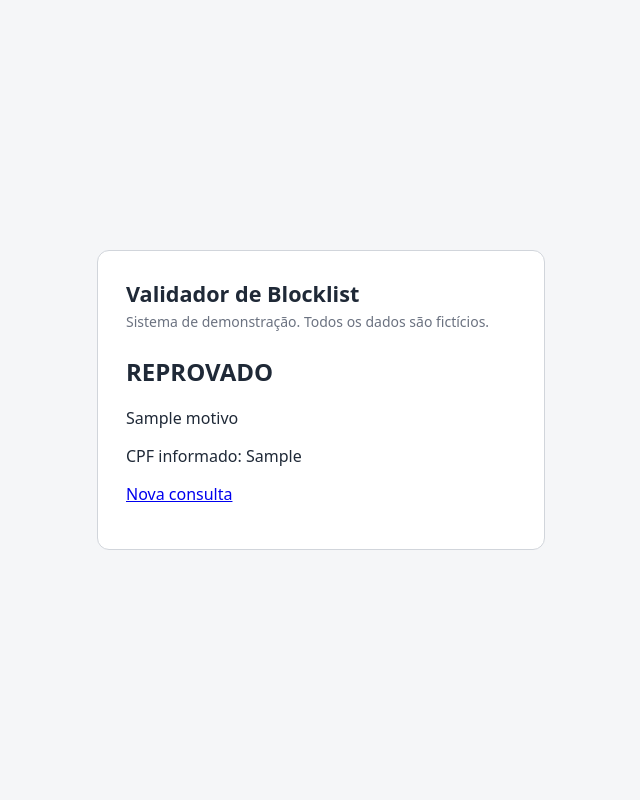
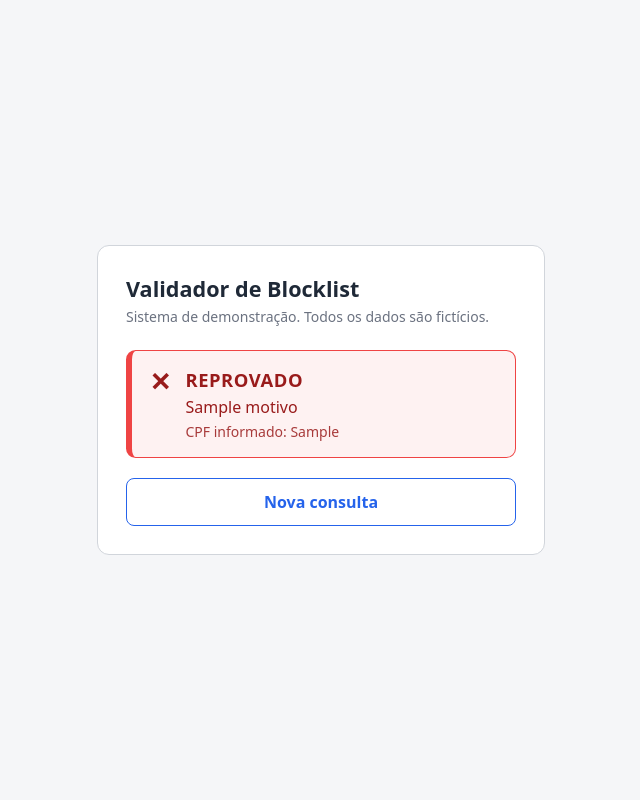
Before and after one commit to tuccilab007/blocklist-validator, a Flask app: template src/blocklist/webapp/templates/resultado.html in a window 1280 px wide. Shown: the whole page, without its empty margins (319-959 px from the left). Run offline with Flask 3, Linux system fonts and the light colour scheme; the template is opened without the code that fills it: most values are stand-ins (such as "Sample title", 1, 10 or a date in 2020).

Commit message:
feat: tela de resultado com cores e testes ancorados no elemento

```diff
--- a/src/blocklist/webapp/templates/base.html
+++ b/src/blocklist/webapp/templates/base.html
@@ -3,17 +3,30 @@
 <head>
   <meta charset="utf-8">
   <meta name="viewport" content="width=device-width, initial-scale=1">
+  {# Ícone vazio: evita o pedido de /favicon.ico (e o 404 no log) #}
+  <link rel="icon" href="data:,">
   <title>{% block titulo %}Validador de Blocklist{% endblock %}</title>
   <style>
     :root {
       color-scheme: light dark;
       --fundo: #f5f6f8; --cartao: #ffffff; --texto: #1f2937; --suave: #6b7280;
       --borda: #d1d5db; --destaque: #2563eb; --texto-botao: #ffffff;
+
+      /* Cores por status: fundo, borda e texto */
+      --ok-fundo: #ecfdf5;   --ok-borda: #10b981;   --ok-texto: #065f46;
+      --nao-fundo: #fef2f2;  --nao-borda: #ef4444;  --nao-texto: #991b1b;
+      --inv-fundo: #fffbeb;  --inv-borda: #f59e0b;  --inv-texto: #92400e;
+      --ind-fundo: #f3f4f6;  --ind-borda: #6b7280;  --ind-texto: #374151;
     }
     @media (prefers-color-scheme: dark) {
       :root {
         --fundo: #111827; --cartao: #1f2937; --texto: #f3f4f6; --suave: #9ca3af;
         --borda: #374151; --destaque: #60a5fa; --texto-botao: #0b1220;
+
+        --ok-fundo: #052e22;   --ok-borda: #34d399;   --ok-texto: #a7f3d0;
+        --nao-fundo: #3b0d0d;  --nao-borda: #f87171;  --nao-texto: #fecaca;
+        --inv-fundo: #3a2a05;  --inv-borda: #fbbf24;  --inv-texto: #fde68a;
+        --ind-fundo: #111827;  --ind-borda: #9ca3af;  --ind-texto: #e5e7eb;
       }
     }
     body {
@@ -33,12 +46,36 @@
       border: 1px solid var(--borda); border-radius: .5rem;
       background: transparent; color: inherit;
     }
-    button {
-      margin-top: 1rem; width: 100%; padding: .75rem; font-size: 1rem; font-weight: 600;
-      border: 0; border-radius: .5rem; cursor: pointer;
-      background: var(--destaque); color: var(--texto-botao);
+    button, .botao-secundario {
+      display: block; box-sizing: border-box; width: 100%; padding: .75rem;
+      font-size: 1rem; font-weight: 600; text-align: center; text-decoration: none;
+      border-radius: .5rem; cursor: pointer;
     }
-    input:focus-visible, button:focus-visible { outline: 3px solid var(--destaque); outline-offset: 2px; }
+    button { margin-top: 1rem; border: 0; background: var(--destaque); color: var(--texto-botao); }
+    .botao-secundario {
+      margin-top: 1.25rem; color: var(--destaque); background: transparent;
+      border: 1px solid var(--destaque);
+    }
+    input:focus-visible, button:focus-visible, .botao-secundario:focus-visible {
+      outline: 3px solid var(--destaque); outline-offset: 2px;
+    }
+
+    /* Tela de resultado: a cor vem do mesmo atributo que o robô lê (data-status) */
+    #resultado {
+      --fundo-status: var(--ind-fundo); --borda-status: var(--ind-borda); --texto-status: var(--ind-texto);
+      display: grid; grid-template-columns: auto 1fr; column-gap: .9rem; align-items: start;
+      padding: 1rem 1.1rem; border-radius: .6rem;
+      border: 1px solid var(--borda-status); border-left-width: 6px;
+      background: var(--fundo-status); color: var(--texto-status);
+    }
+    #resultado[data-status="APROVADO"]     { --fundo-status: var(--ok-fundo);  --borda-status: var(--ok-borda);  --texto-status: var(--ok-texto); }
+    #resultado[data-status="REPROVADO"]    { --fundo-status: var(--nao-fundo); --borda-status: var(--nao-borda); --texto-status: var(--nao-texto); }
+    #resultado[data-status="INVALIDO"]     { --fundo-status: var(--inv-fundo); --borda-status: var(--inv-borda); --texto-status: var(--inv-texto); }
+    #resultado[data-status="INDISPONIVEL"] { --fundo-status: var(--ind-fundo); --borda-status: var(--ind-borda); --texto-status: var(--ind-texto); }
+    #resultado .icone { font-size: 1.6rem; font-weight: 700; line-height: 1.2; }
+    #resultado h2 { font-size: 1.15rem; margin: 0 0 .3rem; letter-spacing: .03em; }
+    #resultado p { margin: .25rem 0 0; }
+    #resultado .cpf { font-size: .875rem; opacity: .85; }
   </style>
 </head>
 <body>
--- a/src/blocklist/webapp/templates/resultado.html
+++ b/src/blocklist/webapp/templates/resultado.html
@@ -4,18 +4,26 @@
 
 {% block conteudo %}
 {# Contrato com o robô (Capítulo 6): ele lê #resultado[data-status], #resultado[data-desfecho] e #resultado-motivo. #}
+{# O ícone é só visual (aria-hidden): a cor sozinha não pode carregar o significado. #}
+{% set icones = {"APROVADO": "✓", "REPROVADO": "✕", "INVALIDO": "!"} %}
 {% if indisponivel %}
 <section id="resultado" data-status="INDISPONIVEL" role="alert">
-  <h2 id="resultado-status">Serviço indisponível</h2>
-  <p id="resultado-motivo">Não foi possível consultar a base agora. Tente novamente em instantes.</p>
-  <p>CPF informado: {{ cpf_exibicao }}</p>
+  <span class="icone" aria-hidden="true">!</span>
+  <div>
+    <h2 id="resultado-status">Serviço indisponível</h2>
+    <p id="resultado-motivo">Não foi possível consultar a base agora. Tente novamente em instantes.</p>
+    <p class="cpf">CPF informado: {{ cpf_exibicao }}</p>
+  </div>
 </section>
 {% else %}
-<section id="resultado" data-status="{{ resultado.status }}" data-desfecho="{{ resultado.desfecho.value }}">
-  <h2 id="resultado-status">{{ resultado.status }}</h2>
-  <p id="resultado-motivo">{{ resultado.motivo }}</p>
-  <p>CPF informado: {{ cpf_exibicao }}</p>
+<section id="resultado" data-status="{{ resultado.status }}" data-desfecho="{{ resultado.desfecho.value }}" role="status">
+  <span class="icone" aria-hidden="true">{{ icones.get(resultado.status, "") }}</span>
+  <div>
+    <h2 id="resultado-status">{{ resultado.status }}</h2>
+    <p id="resultado-motivo">{{ resultado.motivo }}</p>
+    <p class="cpf">CPF informado: {{ cpf_exibicao }}</p>
+  </div>
 </section>
 {% endif %}
-<p><a id="link-nova-consulta" href="/">Nova consulta</a></p>
+<a id="link-nova-consulta" class="botao-secundario" href="/">Nova consulta</a>
 {% endblock %}
```
Also changed, not shown: tests/test_webapp.py (+17 -7 lines), tests/test_webapp_aparencia.py (added, +40 -0 lines).
